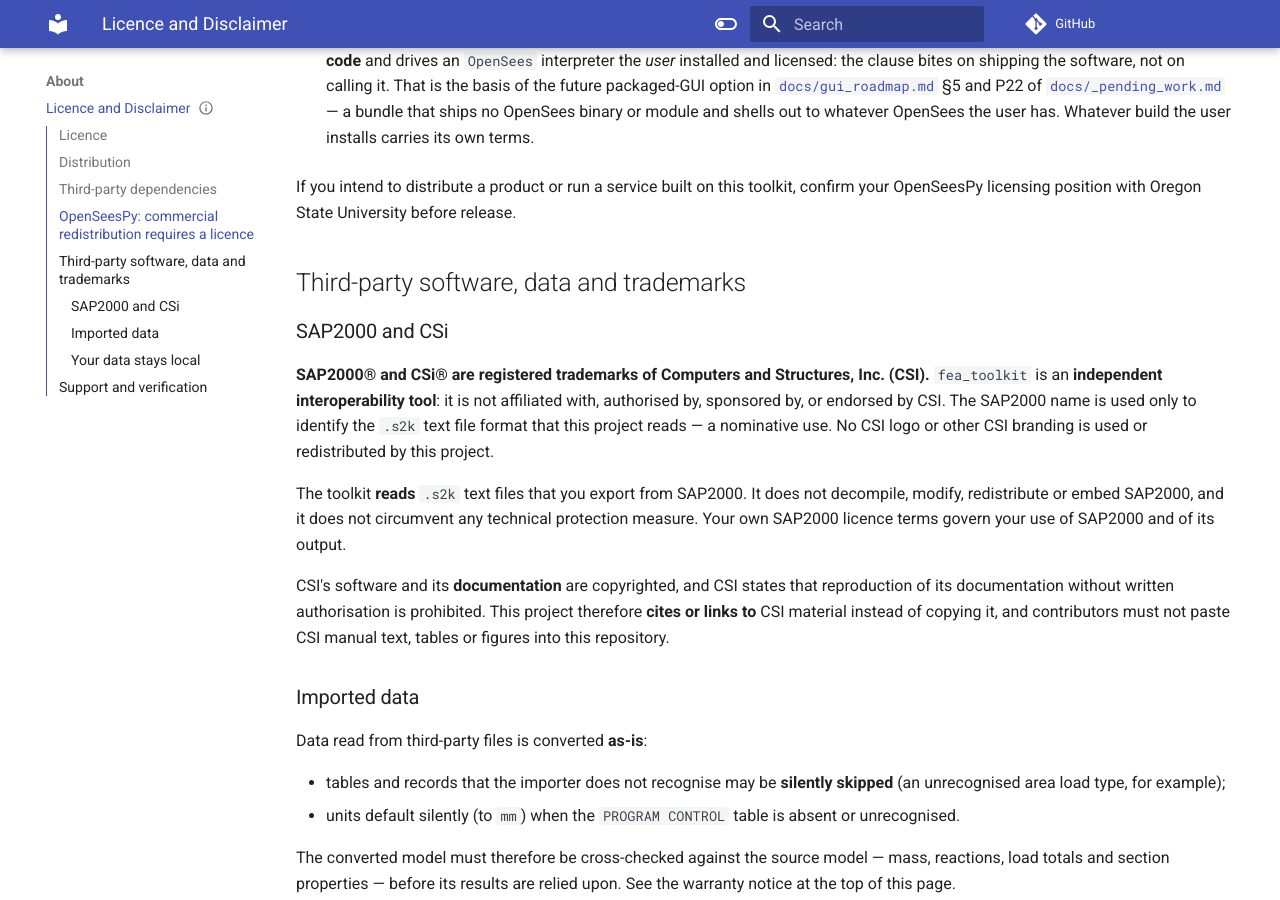
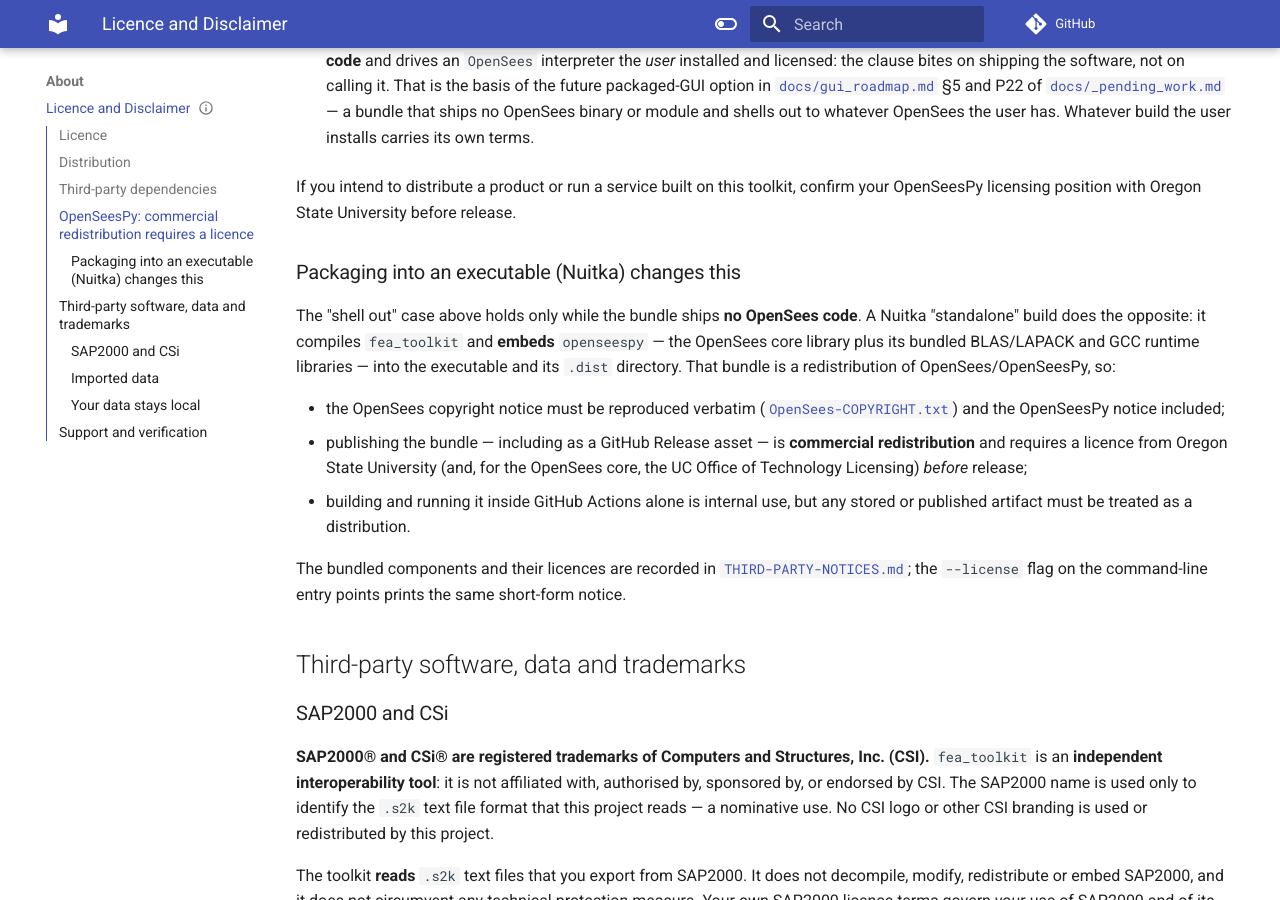
Before and after one commit to boustrephon/fea_toolkit, an MkDocs documentation site: the page built from docs/licence.md, in a window 1280 px wide and 900 px high, scrolled down 2605 px. Built offline with MkDocs 1.6.1 and Material for MkDocs 9.7.7, drawn with Linux system fonts in a browser that asks for light colours; comment, search, counter and statistics services are not loaded.

Commit message:
docs: add OpenSees/OpenSeesPy notices and packaged-build licensing note
A Nuitka standalone build embeds OpenSees/OpenSeesPy plus its bundled BLAS/LAPACK and GCC runtime libraries, which is redistribution under the OpenSees licences. Add the verbatim OpenSees COPYRIGHT, a THIRD-PARTY-NOTICES table, and a docs/licence.md note that publishing such a bundle (including on GitHub Releases) requires OSU/UC licences first.

```diff
--- a/docs/licence.md
+++ b/docs/licence.md
@@ -130,6 +130,28 @@
 confirm your OpenSeesPy licensing position with Oregon State University before
 release.
 
+### Packaging into an executable (Nuitka) changes this
+
+The "shell out" case above holds only while the bundle ships **no OpenSees
+code**. A Nuitka "standalone" build does the opposite: it compiles `fea_toolkit`
+and **embeds** `openseespy` — the OpenSees core library plus its bundled
+BLAS/LAPACK and GCC runtime libraries — into the executable and its `.dist`
+directory. That bundle is a redistribution of OpenSees/OpenSeesPy, so:
+
+- the OpenSees copyright notice must be reproduced verbatim
+  ([`OpenSees-COPYRIGHT.txt`](https://github.com/boustrephon/fea_toolkit/blob/main/OpenSees-COPYRIGHT.txt))
+  and the OpenSeesPy notice included;
+- publishing the bundle — including as a GitHub Release asset — is **commercial
+  redistribution** and requires a licence from Oregon State University (and, for
+  the OpenSees core, the UC Office of Technology Licensing) *before* release;
+- building and running it inside GitHub Actions alone is internal use, but any
+  stored or published artifact must be treated as a distribution.
+
+The bundled components and their licences are recorded in
+[`THIRD-PARTY-NOTICES.md`](https://github.com/boustrephon/fea_toolkit/blob/main/THIRD-PARTY-NOTICES.md);
+the `--license` flag on the command-line entry points prints the same short-form
+notice.
+
 ## Third-party software, data and trademarks
 
 ### SAP2000 and CSi
```
Also changed, not shown: OpenSees-COPYRIGHT.txt (added, +31 -0 lines), THIRD-PARTY-NOTICES.md (added, +79 -0 lines).
